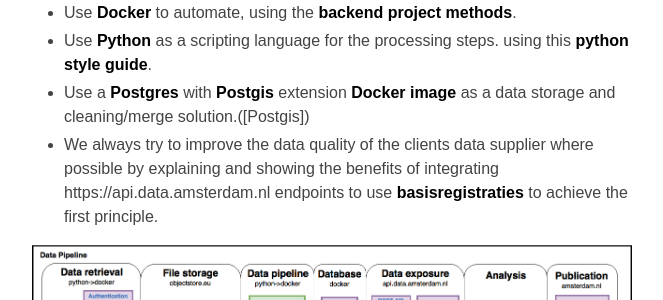
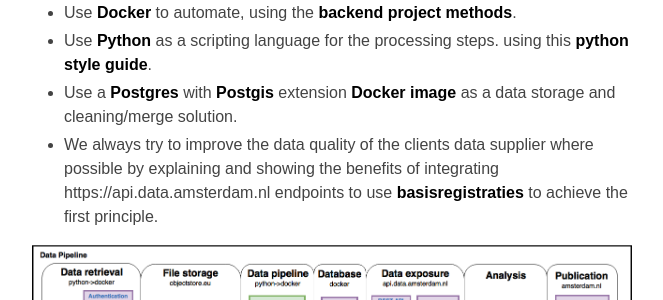
Before and after one commit to Amsterdam/amsterdam.github.io, a Jekyll site: the page built from guides/data-pipeline.md, in a window 1280 px wide and 900 px high, scrolled down 584 px. Shown: the part 176-476 px from the top of the window, without its empty margins (138-801 px from the left). Built offline with Jekyll 4.4.1, drawn with Linux system fonts in a browser that asks for light colours; our own code applies the rules of GitHub Pages for plain Markdown files.

Commit message:
removed dead link

```diff
--- a/guides/data-pipeline.md
+++ b/guides/data-pipeline.md
@@ -18,7 +18,7 @@ We use a these principles:
 - Publish the code on https://www.github.com/amsterdam as a project with a clear [Readme](write-a-readme.md).
 - Use [Docker](https://www.docker.com) to automate, using the [backend project methods](back-end-projects.md).
 - Use [Python](https://www.python.org) as a scripting language for the processing steps. using this [python style guide](style-guide-python.md).
-- Use a [Postgres](https://www.postgresql.org) with [Postgis](http://postgis.net) extension [Docker image](https://hub.docker.com/r/amsterdam/postgres/) as a data storage and cleaning/merge solution.([Postgis])
+- Use a [Postgres](https://www.postgresql.org) with [Postgis](http://postgis.net) extension [Docker image](https://hub.docker.com/r/amsterdam/postgres/) as a data storage and cleaning/merge solution.
 - We always try to improve the data quality of the clients data supplier where possible by explaining and showing the benefits of integrating https://api.data.amsterdam.nl endpoints to use [basisregistraties](https://www.amsterdam.nl/stelselpedia/) to achieve the first principle.
 
 <img src="/images/data-pipeline-flow-v2.png" width="800">
```
